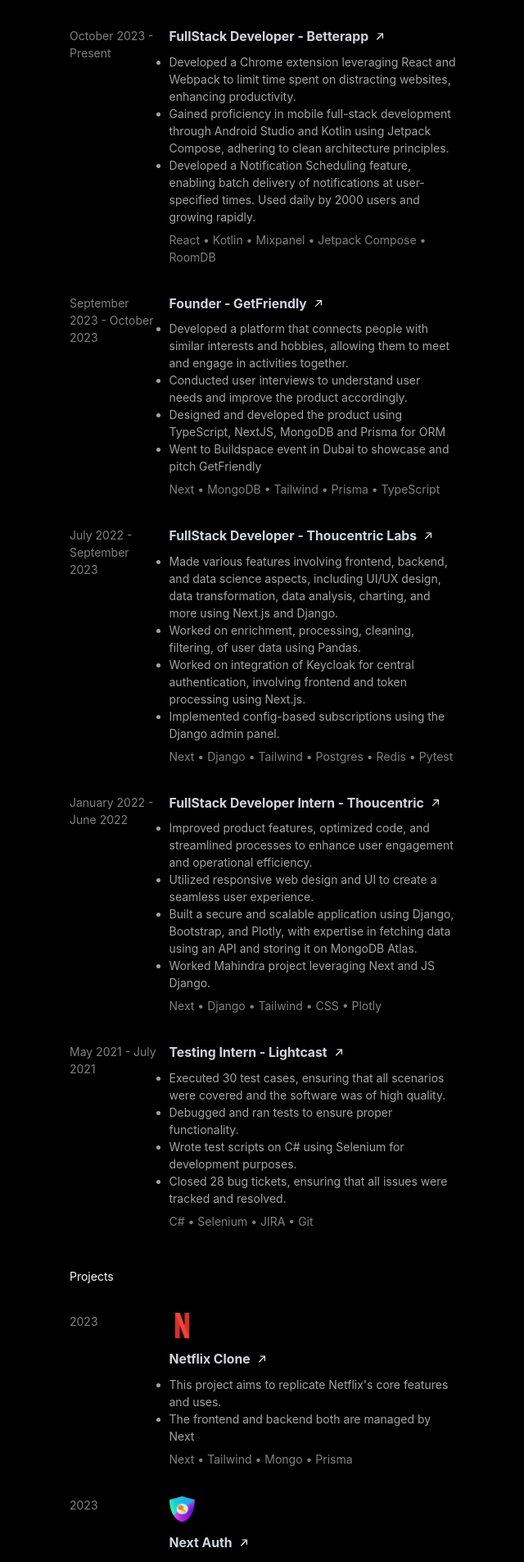
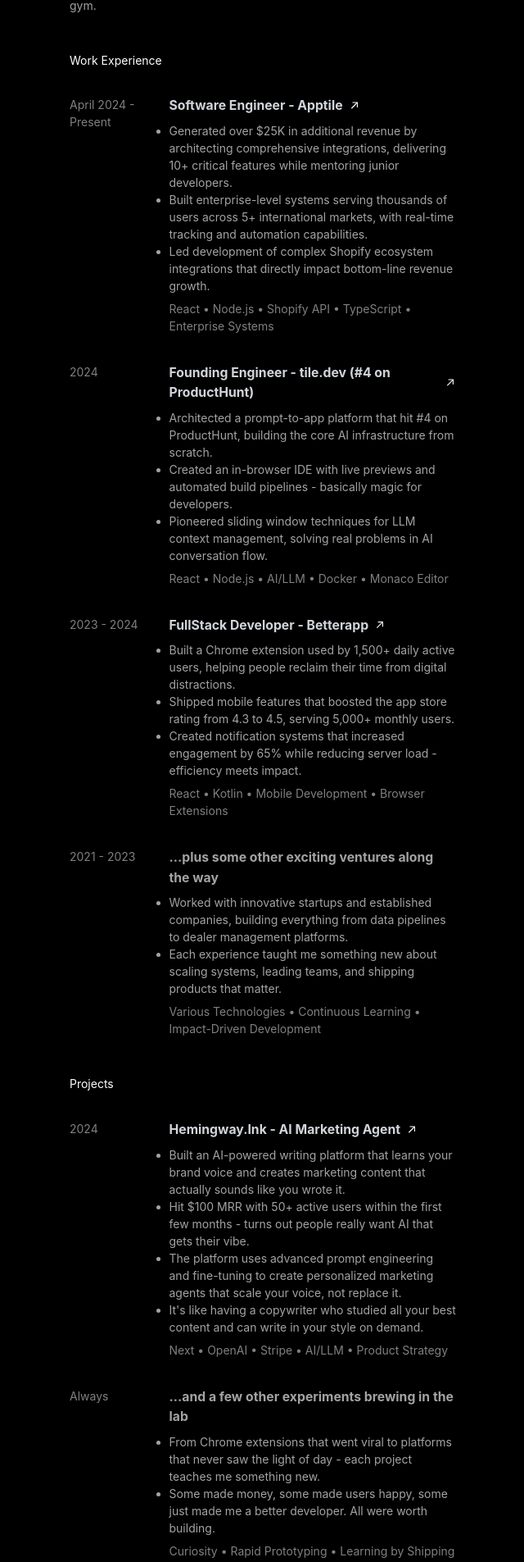
Before and after one commit to Ritavdas/Personal_Portflio, a Next.js app: page / in a window 1280 px wide. Shown: the part 387-2292 px from the top of the page at 82% size, without its empty margins (319-959 px from the left). Built offline with nearby package versions, Linux system fonts and the light colour scheme.

Commit message:
Updated personal portfolio to reflect new experiences and achievements, including a revised introductory text, updated work experiences, and side projects. Changed title from "Fullstack Developer" to "Software Engineer".

```diff
--- a/pages/index.js
+++ b/pages/index.js
@@ -7,105 +7,82 @@
 export default function Home() {
 	const width = useWindowWidth();
 	let introductory_text = `
-	GM, I'm Ritav. I enjoy building dynamic, creative products from
-	start to finish. Aim to approach every problem with a fresh, out-of-the-box perspective.
-	Hoping to get good at Muay Thai this year , wish me luck.
+	GM, I'm Ritav. I build things that make money and solve real problems. Over the past 4+ years, I've generated $25K+ in revenue through smart integrations, won India's first Generative AI hackathon, and shipped products used by thousands of people daily. Currently obsessed with AI platforms and e-commerce systems that actually work. When I'm not coding, I'm probably trying to get better at being consistent at the gym.
 	`;
 
 	let Work_Experiences = [
 		{
+			href: "https://apptile.co/",
+			side: "April 2024 - Present",
+			title: "Software Engineer - Apptile",
+			desc: [
+				`Generated over $25K in additional revenue by architecting comprehensive integrations, delivering 10+ critical features while mentoring junior developers.`,
+				`Built enterprise-level systems serving thousands of users across 5+ international markets, with real-time tracking and automation capabilities.`,
+				`Led development of complex Shopify ecosystem integrations that directly impact bottom-line revenue growth.`,
+			],
+			stack: "React • Node.js • Shopify API • TypeScript • Enterprise Systems",
+		},
+		{
+			href: "https://tile.dev/",
+			side: "2024",
+			title: "Founding Engineer - tile.dev (#4 on ProductHunt)",
+			desc: [
+				`Architected a prompt-to-app platform that hit #4 on ProductHunt, building the core AI infrastructure from scratch.`,
+				`Created an in-browser IDE with live previews and automated build pipelines - basically magic for developers.`,
+				`Pioneered sliding window techniques for LLM context management, solving real problems in AI conversation flow.`,
+			],
+			stack: "React • Node.js • AI/LLM • Docker • Monaco Editor",
+		},
+		{
 			href: "https://betterapp.ai/",
-			side: "October 2023 - Present",
+			side: "2023 - 2024",
 			title: "FullStack Developer - Betterapp",
 			desc: [
-				`Developed a Chrome extension leveraging React and Webpack to limit time spent on distracting websites,
-				enhancing productivity.`,
-				`Gained proficiency in mobile full-stack development through Android Studio and Kotlin using Jetpack
-				Compose, adhering to clean architecture principles.`,
-				`Developed a Notification Scheduling feature, enabling batch delivery of notifications at user-specified times.
-				Used daily by 2000 users and growing rapidly.`,
+				`Built a Chrome extension used by 1,500+ daily active users, helping people reclaim their time from digital distractions.`,
+				`Shipped mobile features that boosted the app store rating from 4.3 to 4.5, serving 5,000+ monthly users.`,
+				`Created notification systems that increased engagement by 65% while reducing server load - efficiency meets impact.`,
 			],
-			stack: "React • Kotlin • Mixpanel • Jetpack Compose • RoomDB",
+			stack: "React • Kotlin • Mobile Development • Browser Extensions",
 		},
 		{
-			href: "https://twitter.com/dasritav/status/1703346151767015890",
-			side: "September 2023 - October 2023",
-			title: "Founder - GetFriendly",
+			side: "2021 - 2023",
+			title: "...plus some other exciting ventures along the way",
 			desc: [
-				`Developed a platform that connects people with similar interests and hobbies, allowing them to meet and engage in activities together.`,
-				`Conducted user interviews to understand user needs and improve the product accordingly.`,
-				`Designed and developed the product using TypeScript, NextJS, MongoDB and Prisma for ORM`,
-				`Went to Buildspace event in Dubai to showcase and pitch GetFriendly`,
+				`Worked with innovative startups and established companies, building everything from data pipelines to dealer management platforms.`,
+				`Each experience taught me something new about scaling systems, leading teams, and shipping products that matter.`,
 			],
-			stack: "Next • MongoDB • Tailwind • Prisma • TypeScript",
-		},
-		{
-			href: "https://thouc-labs.ai/",
-			side: "July 2022 - September 2023",
-			title: "FullStack Developer - Thoucentric Labs",
-			desc: [
-				`Made various features involving frontend, backend, and data science aspects, including UI/UX design, data transformation, data analysis, charting, and more using Next.js and Django.`,
-				`Worked on enrichment, processing, cleaning, filtering, of user data using Pandas.`,
-				`Worked on integration of Keycloak for central authentication, involving frontend and token processing using Next.js.`,
-				`Implemented config-based subscriptions using the Django admin panel.`,
-			],
-			stack: "Next • Django • Tailwind • Postgres • Redis • Pytest",
-		},
-		{
-			href: "https://thoucentric.com/",
-			side: "January 2022 - June 2022",
-			title: "FullStack Developer Intern - Thoucentric",
-			desc: [
-				`Improved product features, optimized code, and streamlined processes to enhance user engagement and operational efficiency.`,
-				`Utilized responsive web design and UI to create a seamless user experience.`,
-				`Built a secure and scalable application using Django, Bootstrap, and Plotly, with expertise in fetching data using an API and storing it on MongoDB Atlas.`,
-				`Worked Mahindra project leveraging Next and JS Django.`,
-			],
-			stack: "Next • Django • Tailwind • CSS • Plotly",
-		},
-		{
-			href: "https://lightcast.io/",
-			side: "May 2021 - July 2021",
-			title: "Testing Intern - Lightcast",
-			desc: [
-				`Executed 30 test cases, ensuring that all scenarios were covered and the software was of high quality.`,
-				`Debugged and ran tests to ensure proper functionality.`,
-				`Wrote test scripts on C# using Selenium for development purposes.`,
-				`Closed 28 bug tickets, ensuring that all issues were tracked and resolved.`,
-			],
-			stack: "C# • Selenium • JIRA • Git",
+			stack: "Various Technologies • Continuous Learning • Impact-Driven Development",
 		},
 	];
 
 	let side_projects = [
 		{
-			image: "/netflix.png",
-			side: "2023",
-			title: "Netflix Clone",
-			href: "https://github.com/Ritavdas/Netflix_Clone",
+			side: "2024",
+			title: "Hemingway.Ink - AI Marketing Agent",
+			href: "https://hemingway.ink/",
 			desc: [
-				"This project aims to replicate Netflix's core features and uses.",
-				"The frontend and backend both are managed by Next",
+				"Built an AI-powered writing platform that learns your brand voice and creates marketing content that actually sounds like you wrote it.",
+				"Hit $100 MRR with 50+ active users within the first few months - turns out people really want AI that gets their vibe.",
+				"The platform uses advanced prompt engineering and fine-tuning to create personalized marketing agents that scale your voice, not replace it.",
+				"It's like having a copywriter who studied all your best content and can write in your style on demand.",
 			],
-			stack: "Next • Tailwind • Mongo • Prisma",
+			stack: "Next • OpenAI • Stripe • AI/LLM • Product Strategy",
 		},
 		{
-			image: "/nextauth.png",
-			side: "2023",
-			title: "Next Auth",
-			href: "https://github.com/Ritavdas/NextJS-Auth",
+			side: "Always",
+			title: "...and a few other experiments brewing in the lab",
 			desc: [
-				"A Next.js project that demonstrates the implementation of Google, GitHub, and custom credential login using the NextAuth library",
-				"Has a pretty clean and responsive UI",
+				"From Chrome extensions that went viral to platforms that never saw the light of day - each project teaches me something new.",
+				"Some made money, some made users happy, some just made me a better developer. All were worth building.",
 			],
-			stack: "Next • NextAuth • Mongo • Tailwind",
+			stack: "Curiosity • Rapid Prototyping • Learning by Shipping",
 		},
 	];
 
 	return (
 		<>
 			<Head>
-				<title>Ritav Das - FullStack Developer</title>
+				<title>Ritav Das - Software Engineer</title>
 			</Head>
 
 			<Box
@@ -128,7 +105,7 @@
 							<Heading as="h1" size="lg">
 								Ritav Das
 							</Heading>
-							<Text>Fullstack Implementer</Text>
+							<Text>Software Engineer</Text>
 						</Box>
 					</GridItem>
 				</Grid>
```
